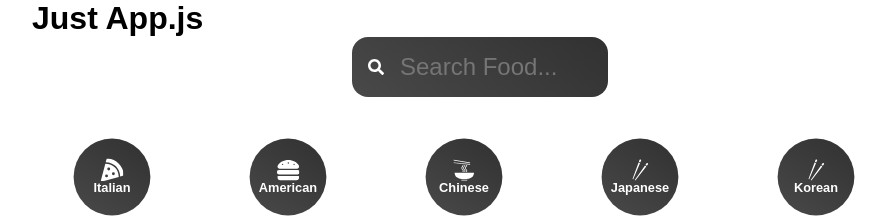
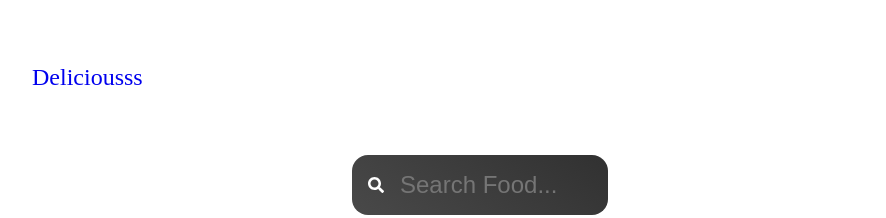
Before and after one commit to RobbanGit/deliciousss, a React (Create React App) app: page / in a window 1280 px wide. Shown: the top 218 px of the page, without its empty margins (160-1046 px from the left). Built offline with nearby package versions, Linux system fonts and the light colour scheme; no server answers; the HTML template or start-up script is replaced by a standard one.

Commit message:
Added logo

```diff
--- a/src/App.js
+++ b/src/App.js
@@ -2,12 +2,16 @@ import Pages from "./pages/Pages";
 import { BrowserRouter } from "react-router-dom";
 import Category from "./components/Category";
 import Search from "./components/Search";
+import styled from "styled-components";
+import { Link } from "react-router-dom";
 
 function App() {
   return (
     <div className="App">
-      <h1>Just App.js</h1>
       <BrowserRouter>
+      <Nav>
+        <Logo to={"/"}>Deliciousss</Logo>
+        </Nav>
         <Search />
         <Category />
         <Pages />
@@ -17,4 +21,22 @@ function App() {
   );
 }
 
+let Logo = styled(Link)`
+text-decoration: none;
+font-size: 1.5rem;
+font-weight: 400;
+font-family: 'Avantgarde', cursive;
+`
+
+let Nav = styled.div`
+padding: 4rem 0rem;
+display: flex;
+justify-content: flex-start;
+align-items: center;
+
+svg{
+  font-size: 2rem;
+}
+`
+
 export default App;
```
